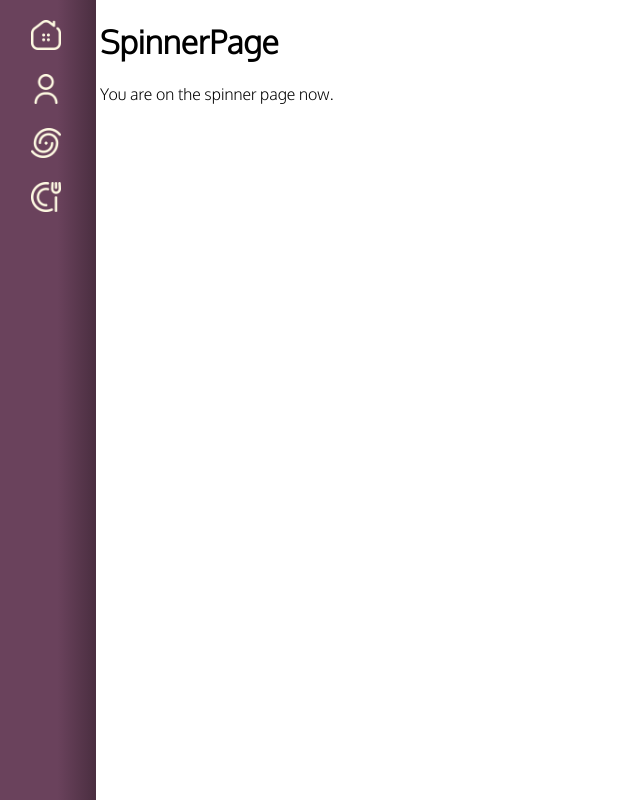
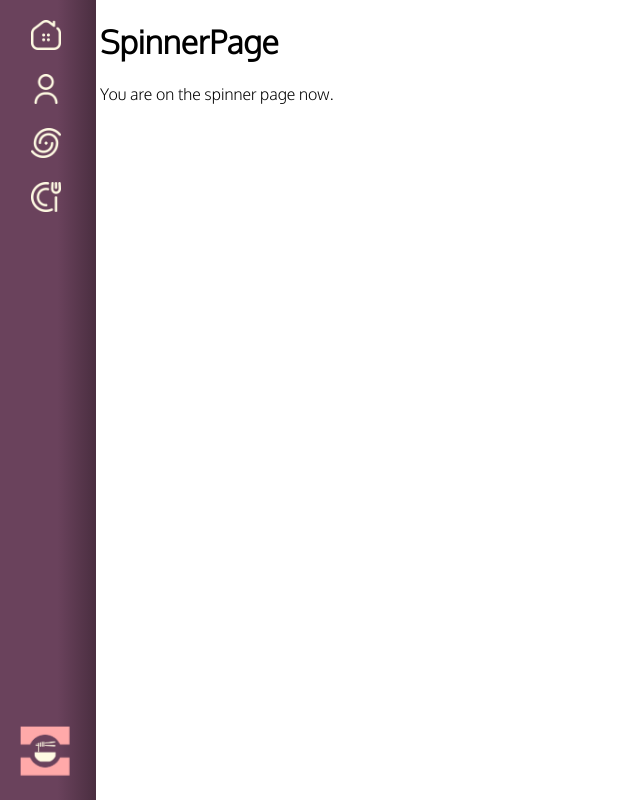
Before and after one commit to supernova4888/munchbox, a React (Create React App) app in the folder frontend/: page /spinner in a window 1280 px wide. Shown: the whole page, without its empty margins (0-640 px from the left). Built offline with nearby package versions, Linux system fonts and the light colour scheme.

Commit message:
Add fixed logo to sidenav

```diff
--- a/frontend/src/components/Navbar.jsx
+++ b/frontend/src/components/Navbar.jsx
@@ -10,6 +10,8 @@ import houseW from "../resources/navbar/house-white.png";
 import plateW from "../resources/navbar/dinner-white.png";
 import spinnerW from "../resources/navbar/hurricane-white.png";
 import userW from "../resources/navbar/user-white.png";
+/* nav logo */
+import navLogo from "../resources/logo_transparent_square.png";
 
 
 export default function Navbar() {
@@ -53,6 +55,9 @@ export default function Navbar() {
                         </div>
                     </Link>
                 </li>
+                <li>
+                    <img className="svgIconSide2" src={navLogo}/>
+                </li>
             </ul>
         </footer>
     );
--- a/frontend/src/styles/_navbar.css
+++ b/frontend/src/styles/_navbar.css
@@ -35,6 +35,9 @@
     .tooltip .tooltiptext {
         display: none;
     }
+    .svgIconSide2 {
+        display: none;
+    }
 }
 
 @media (min-width: 600px) {
@@ -68,7 +71,6 @@
         position: relative;
         display: inline-block;
     }
-
     .tooltip .tooltiptext {
         visibility: hidden;
         display: block;
@@ -88,4 +90,11 @@
     .tooltip:hover .tooltiptext {
         visibility: visible;
     }
+    .svgIconSide2{
+        display: block;
+        max-height: 50px;
+        position: fixed;
+        bottom: 24px;
+        left: 20px;
+    }
 }
```
